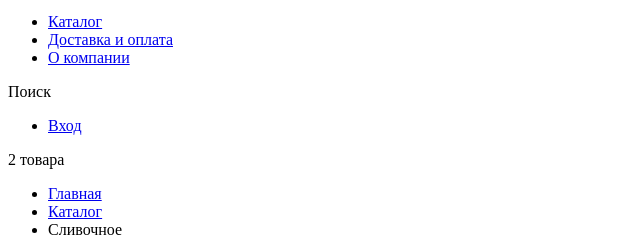
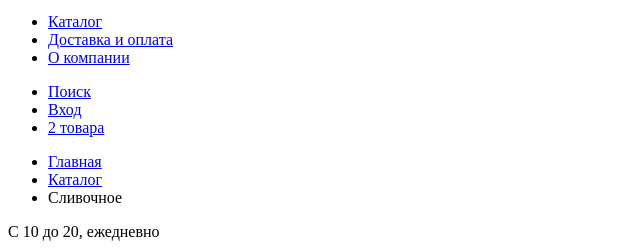
Before and after one commit to Vivendum/790877-gllacy, a plain HTML site: page catalog.html in a window 1280 px wide. Shown: the part 29-281 px from the top of the page, without its empty margins (0-640 px from the left). Drawn offline with Linux system fonts and the light colour scheme.

Commit message:
Исправляет пользовательскую навигацию в шапке каталога

```diff
--- a/catalog.html
+++ b/catalog.html
@@ -15,13 +15,11 @@
           <li><a href="#">Доставка и оплата</a></li>
           <li><a href="#">О компании</a></li>
         </ul>
-        <div>
-          <span class="search">Поиск</span>
-          <ul class="user-navigation">
-            <li class="login-link"><a href="#">Вход</a></li>
-          </ul>
-          <span class="basket">2 товара</span>
-        </div>
+        <ul class="user-navigation">
+          <li class="search"><a href="#">Поиск</a></li>
+          <li class="login-link"><a href="#">Вход</a></li>
+          <li class="basket"><a href="#">2 товара</a></li>
+        </ul>
       </nav>
     </header>
     <main class="container">
```
